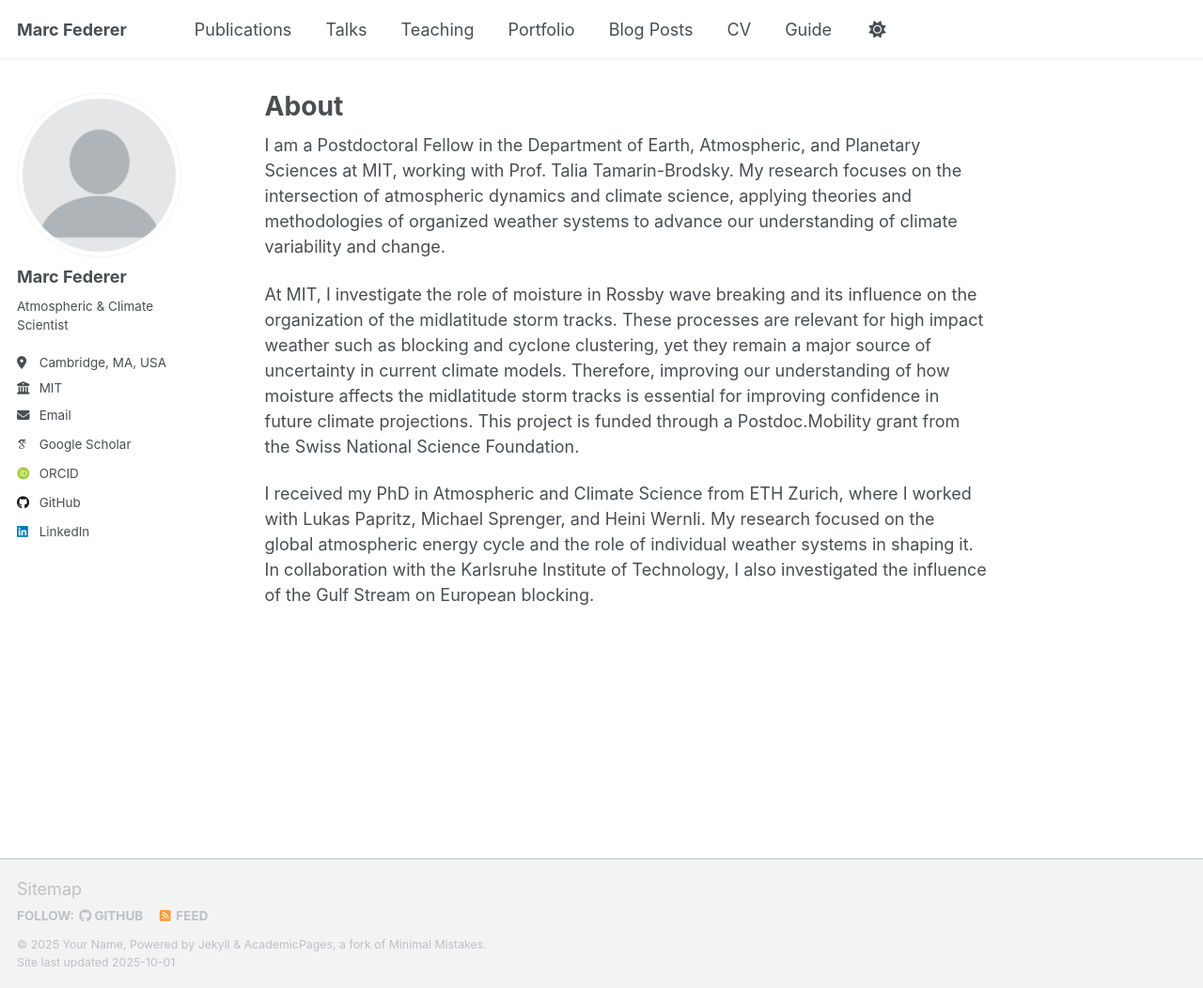
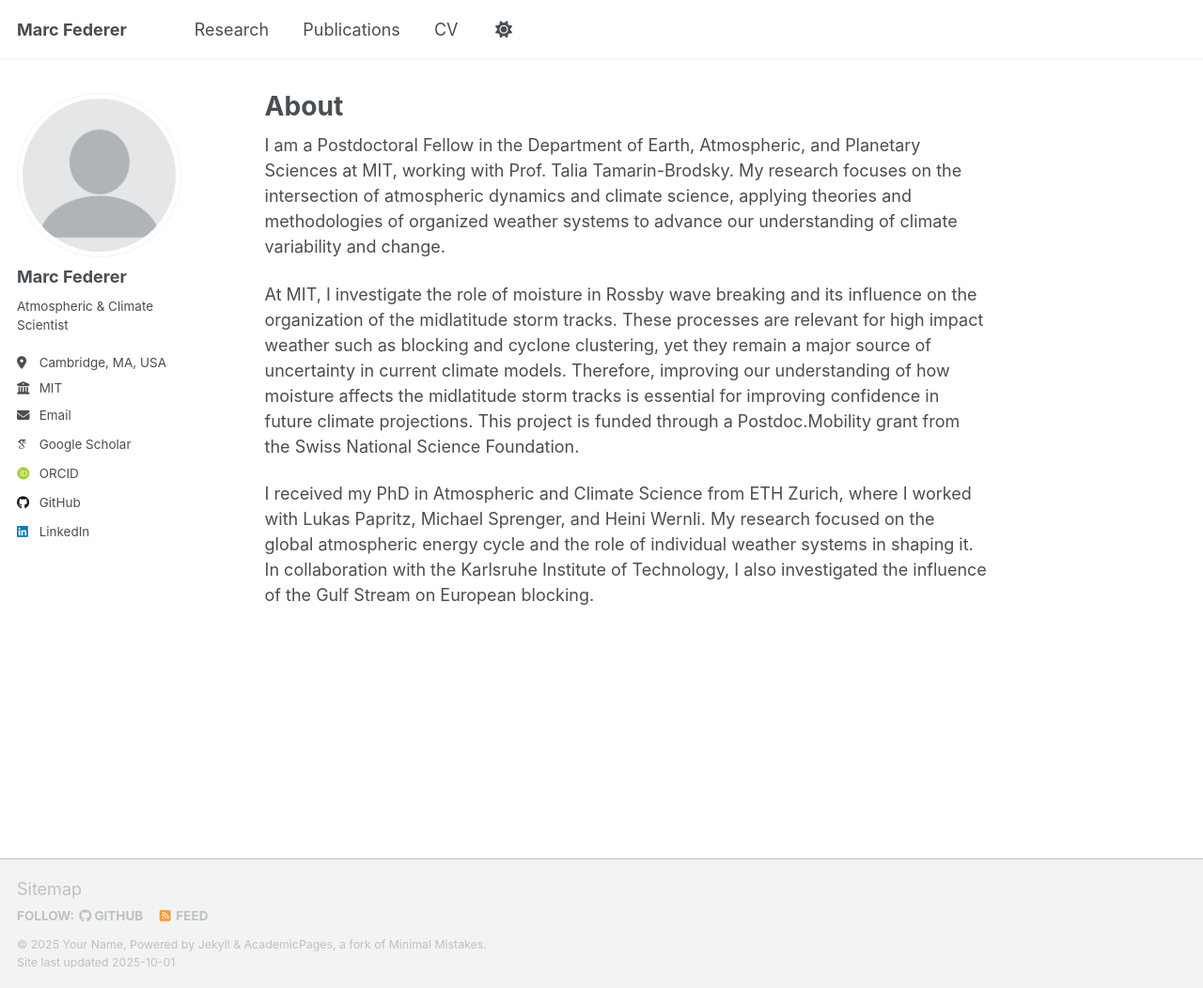
Before and after one commit to marcfederer/marcfederer.github.io, a Jekyll site: the page built from _pages/about.md, in a window 1280 px wide and 1052 px high. Shown: the whole window at 94% size. Built offline with Jekyll 4.4.1, drawn with Linux system fonts in a browser that asks for light colours; some web fonts are replaced; a script that is not in the unit is left out.

Commit message:
Comment out navigation items in YAML file
Commented out several navigation items for clarity.

```diff
--- a/_data/navigation.yml
+++ b/_data/navigation.yml
@@ -8,20 +8,21 @@
 #      Markdown formatted page while the second is generated using JSON.
 
 main:
+
+  - title: "Research"
+    url: /portfolio/
+
   - title: "Publications"
     url: /publications/
 
-  - title: "Talks"
-    url: /talks/
+  #- title: "Talks"
+  #  url: /talks/
 
-  - title: "Teaching"
-    url: /teaching/
+  #- title: "Teaching"
+  #  url: /teaching/
 
-  - title: "Portfolio"
-    url: /portfolio/
-
-  - title: "Blog Posts"
-    url: /year-archive/
+  #- title: "Blog Posts"
+  #  url: /year-archive/
 
   - title: "CV"
     url: /cv/
@@ -29,5 +30,5 @@ main:
   # - title: "CV"
   #   url: /cv-json/
 
-  - title: "Guide"
-    url: /markdown/
+  #- title: "Guide"
+  #  url: /markdown/
```
